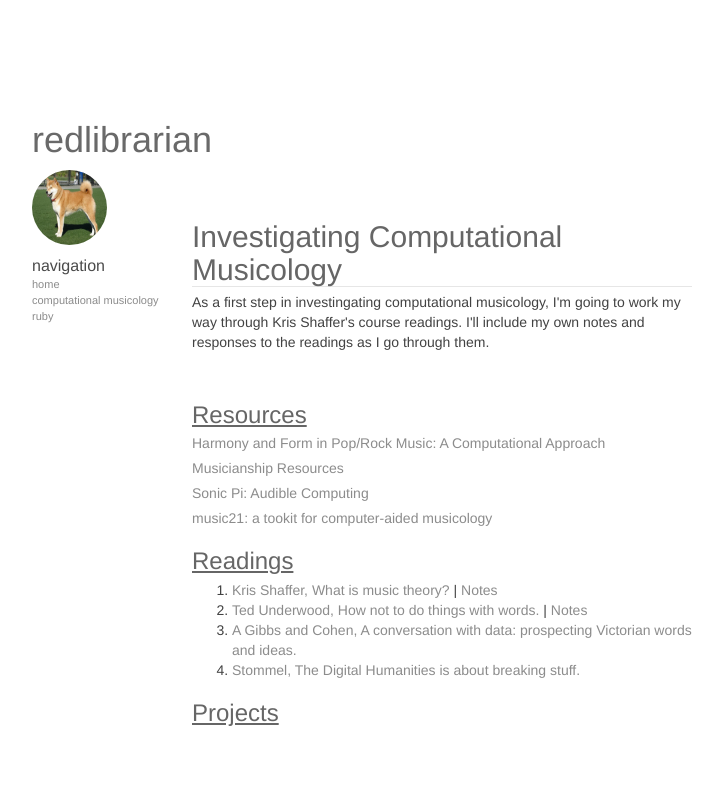
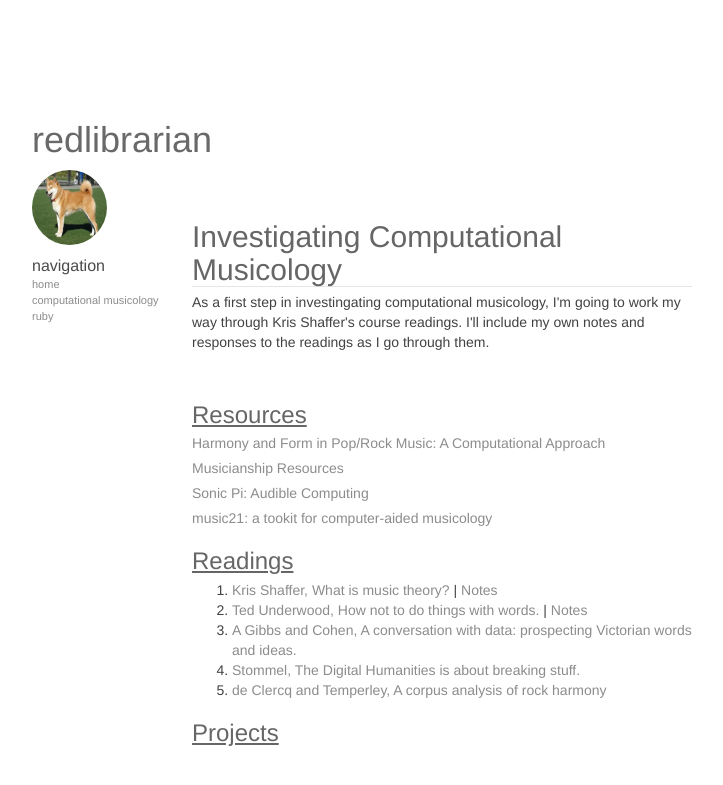
Before and after one commit to redlibrarian/redlibrarian.github.io, a Jekyll site: the page built from compmus.html, in a window 1280 px wide. Shown: the top 785 px of the page, without its empty margins (273-996 px from the left). Built offline with Jekyll 4.4.1, drawn with Linux system fonts in a browser that asks for light colours; nearby versions of some CDN libraries; library files that are not in the unit come from our copies.

Commit message:
Add de Clercq / Temperley link to compmus list.

```diff
--- a/compmus.html
+++ b/compmus.html
@@ -36,8 +36,10 @@ layout: default
         words and ideas.</a></li>
       <li><a
         href="http://www.hybridpedagogy.com/journal/the-digital-humanities-is-about-breaking-stuff/">Stommel,
-    The Digital Humanities is about breaking stuff.</a></li>
-
+        The Digital Humanities is about breaking stuff.</a></li>
+      <li><a
+        href="http://journals.cambridge.org/action/displayAbstract?fromPage=online&aid=7997173&fileId=S026114301000067X">de
+        Clercq and Temperley, A corpus analysis of rock harmony</a></li>
   </ol>
 
 
```
